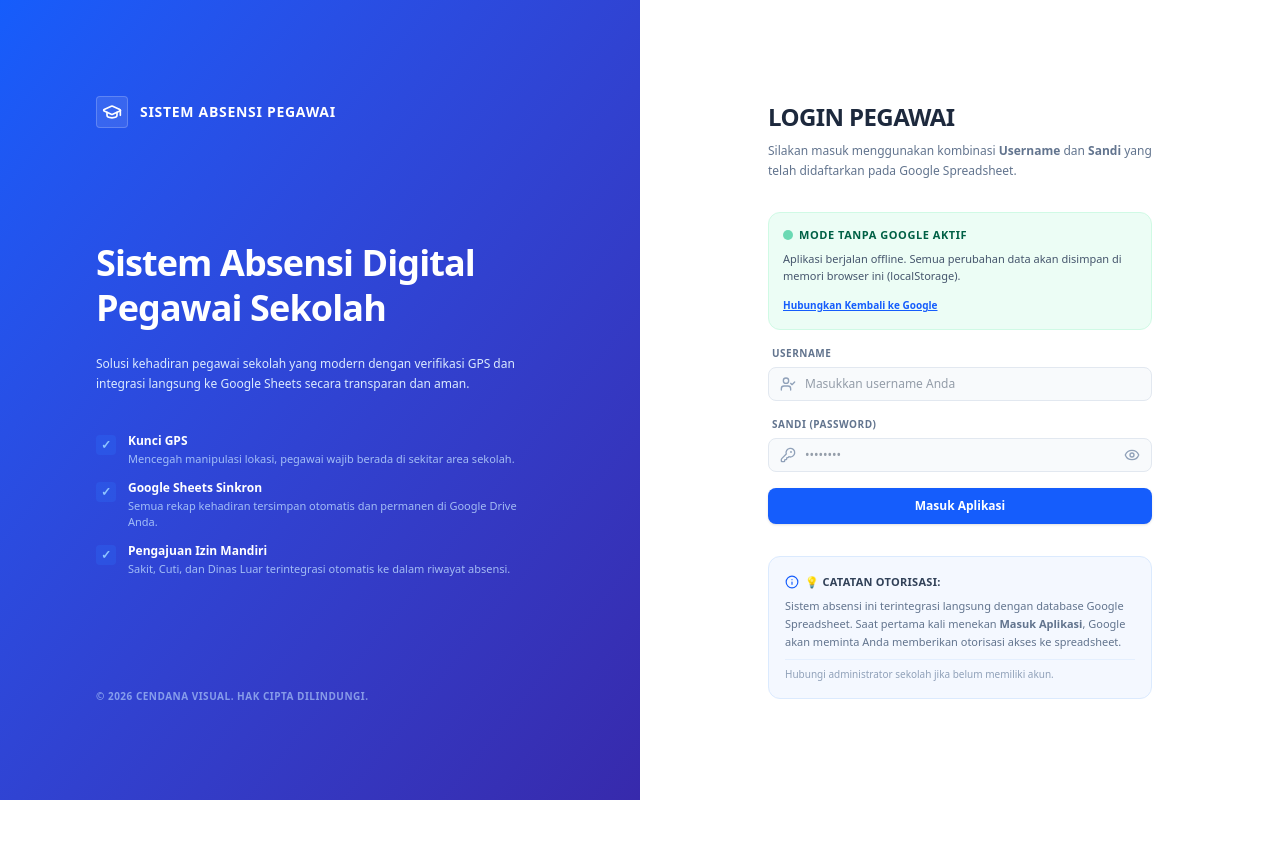
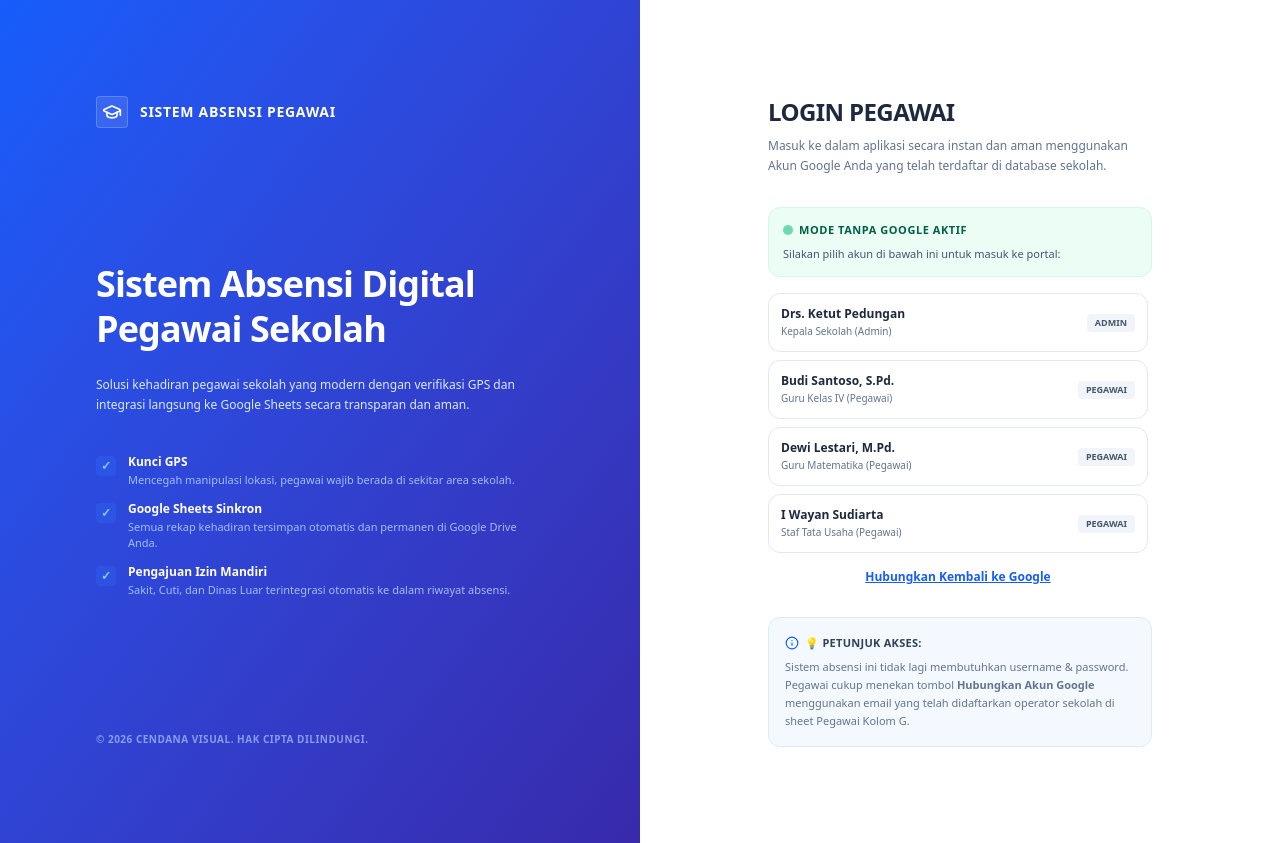
Before and after one commit to CendanaVisual/absen-stupa, a React (Vite) app: page / in a window 1280 px wide. Both pictures are taken after a click on the button "Gunakan Mode Tanpa Google (Lokal)". Before the commit the page ends 800 px from the top, so only its background shows below. Built offline with nearby package versions, Linux system fonts and the light colour scheme.

Commit message:
feat(auth): refactor user identification and roles
Update login validation to support master admin roles and map user account details based on employee list matches.

```diff
--- a/src/App.tsx
+++ b/src/App.tsx
@@ -187,15 +187,41 @@ export default function App() {
         }
 
         const isMasterAdmin = userEmail === 'sdn7pedungan63@gmail.com';
-        const isRegistered = isMasterAdmin || empList.some(emp => {
+        const matchedEmp = empList.find(emp => {
           const colG = (emp.googleEmail || emp.checkInStart || '').trim().toLowerCase();
           const colD = (emp.email || '').trim().toLowerCase();
           return colG === userEmail || colD === userEmail;
         });
 
-        if (!isRegistered) {
+        if (!isMasterAdmin && !matchedEmp) {
           await logout();
-          throw new Error(`Gagal Menghubungkan: Akun Google Anda (${userEmail}) belum terdaftar pada sheet Pegawai Kolom G. Silakan hubungi operator sekolah.`);
+          throw new Error(`Gagal Menghubungkan: Akun Google Anda (${userEmail}) belum terdaftar pada sheet Pegawai Kolom G. Silakan hubungi operator sekolah untuk mendaftarkan email Google Anda.`);
+        }
+
+        let loggedInAcc: UserAccount;
+        if (isMasterAdmin) {
+          const ketutEmp = empList.find(emp => emp.role.toLowerCase().includes('kepala'));
+          loggedInAcc = {
+            username: userEmail,
+            sandi: '',
+            nip: ketutEmp ? ketutEmp.id : 'admin',
+            role: 'admin',
+            name: ketutEmp ? ketutEmp.name : 'Administrator Sekolah'
+          };
+        } else if (matchedEmp) {
+          const isAdm = matchedEmp.role.toLowerCase().includes('kepala') ||
+                        matchedEmp.role.toLowerCase().includes('admin') ||
+                        matchedEmp.role.toLowerCase().includes('operator');
+          loggedInAcc = {
+            username: userEmail,
+            sandi: '',
+            nip: matchedEmp.id,
+            role: isAdm ? 'admin' : 'pegawai',
+            name: matchedEmp.name
+          };
+        } else {
+          await logout();
+          throw new Error('Gagal mengidentifikasi data pegawai Anda.');
         }
 
         // Save state on success
@@ -205,13 +231,16 @@ export default function App() {
         localStorage.setItem('sipeg_google_access_token', targetToken);
         setUser(result.user);
         setEmployees(empList);
+        setLoggedInAccount(loggedInAcc);
+        localStorage.setItem('sipeg_logged_in_account', JSON.stringify(loggedInAcc));
+        setNeedsAuth(false);
 
         // Clear any old UNAUTHORIZED error
         if (dataError?.includes('UNAUTHORIZED')) {
           setDataError(null);
         }
       } else {
-        throw new Error('Otorisasi Google diperlukan untuk memuat database spreadsheet.');
+        throw new Error('Otorisasi Google diperlukan untuk masuk ke aplikasi.');
       }
     } catch (err: any) {
       console.error(err);
@@ -221,7 +250,7 @@ export default function App() {
       } else if (errStr.includes('configuration-not-found') || err.code === 'auth/configuration-not-found') {
         setLoginError('auth/configuration-not-found');
       } else {
-        setLoginError(err.message || 'Gagal terhubung dengan akun Google Anda. Pastikan Anda mengizinkan semua akses.');
+        setLoginError(err.message || 'Gagal terhubung dengan akun Google Anda. Pastikan Anda mendaftarkan email Anda di spreadsheet.');
       }
     } finally {
       setIsLoggingIn(false);
@@ -260,109 +289,12 @@ export default function App() {
     }
 
     setLoginError(null);
-    setUsernameInput('');
-    setPasswordInput('');
   };
 
-  const handleLogin = async (e: React.FormEvent) => {
-    e.preventDefault();
-    if (!usernameInput.trim() || !passwordInput.trim()) {
-      setLoginError('Username dan Sandi wajib diisi.');
-      return;
-    }
-
-    setIsLoggingIn(true);
-    setLoginError(null);
-
-    try {
-      let currentToken = accessToken;
-
-      // 1. If we don't have an access token, prompt Google Sign-in to authorize Sheets integration
-      if (!currentToken) {
-        const result = await googleSignIn();
-        if (result) {
-          currentToken = result.accessToken;
-          setAccessTokenState(result.accessToken);
-          localStorage.setItem('sipeg_google_access_token', result.accessToken);
-          setUser(result.user);
-        } else {
-          throw new Error('Otorisasi Google diperlukan untuk memuat database spreadsheet.');
-        }
-      }
-
-      // 2. If spreadsheetId is not set, only allow the default setup admin
-      if (!spreadsheetId) {
-        if (usernameInput.trim() === 'admin' && passwordInput.trim() === 'admin123') {
-          const defaultAdmin: UserAccount = {
-            username: 'admin',
-            sandi: 'admin123',
-            nip: 'admin',
-            role: 'admin',
-            name: 'Administrator'
-          };
-          setLoggedInAccount(defaultAdmin);
-          localStorage.setItem('sipeg_logged_in_account', JSON.stringify(defaultAdmin));
+  const handleSelectOfflineAccount = (acc: UserAccount) => {
+    setLoggedInAccount(acc);
+    localStorage.setItem('sipeg_logged_in_account', JSON.stringify(acc));
     setNeedsAuth(false);
-          return;
-        } else {
-          throw new Error('Database belum diatur. Silakan masuk menggunakan username "admin" dan sandi "admin123" untuk masuk ke setup awal database.');
-        }
-      }
-
-      // 3. Load user accounts from the spreadsheet
-      try {
-        const accounts = await loadUserAccounts(spreadsheetId, currentToken);
-        const matched = accounts.find(
-          acc => acc.username.toLowerCase() === usernameInput.trim().toLowerCase() && acc.sandi === passwordInput.trim()
-        );
-
-        if (matched) {
-          // If we are online (not offline_token), verify that the connected Google Account matches this employee's registered Column G
-          if (currentToken !== 'offline_token') {
-            const googleUserEmail = (auth.currentUser?.email || user?.email || '').trim().toLowerCase();
-            const isMasterAdmin = googleUserEmail === 'sdn7pedungan63@gmail.com';
-
-            if (!isMasterAdmin && matched.role !== 'admin') {
-              const empList = employees.length > 0 ? employees : await loadEmployees(spreadsheetId, currentToken);
-              const emp = empList.find(e => e.id === matched.nip);
-              if (emp) {
-                const colG = (emp.googleEmail || emp.checkInStart || '').trim().toLowerCase();
-                const colD = (emp.email || '').trim().toLowerCase();
-                const isMatch = colG === googleUserEmail || colD === googleUserEmail;
-
-                if (!isMatch) {
-                  throw new Error(`Username "${matched.username}" terdaftar atas nama ${emp.name}, namun akun Google yang terhubung saat ini adalah "${googleUserEmail}". Akun Google Anda tidak sesuai dengan data pegawai Kolom G.`);
-                }
-              }
-            }
-          }
-
-          setLoggedInAccount(matched);
-          localStorage.setItem('sipeg_logged_in_account', JSON.stringify(matched));
-          setNeedsAuth(false);
-        } else {
-          setLoginError('Username atau Sandi salah.');
-        }
-      } catch (fetchErr: any) {
-        console.warn('Otorisasi Google Sheets kedaluwarsa atau bermasalah.', fetchErr);
-        // Clear expired token
-        setAccessTokenState(null);
-        localStorage.removeItem('sipeg_google_access_token');
-        throw new Error('Sesi Google Sheets Anda telah kedaluwarsa atau tidak valid. Silakan hubungkan ulang akun Google Anda terlebih dahulu.');
-      }
-    } catch (err: any) {
-      console.error(err);
-      const errStr = String(err.message || err.code || err);
-      if (errStr.includes('unauthorized-domain') || err.code === 'auth/unauthorized-domain') {
-        setLoginError('auth/unauthorized-domain');
-      } else if (errStr.includes('configuration-not-found') || err.code === 'auth/configuration-not-found') {
-        setLoginError('auth/configuration-not-found');
-      } else {
-        setLoginError(err.message || 'Gagal login. Pastikan Anda memiliki koneksi internet dan izin Google Sheets valid.');
-      }
-    } finally {
-      setIsLoggingIn(false);
-    }
   };
 
   const handleLogout = () => {
@@ -579,7 +511,7 @@ export default function App() {
             <div>
               <h2 className="text-2xl font-black text-slate-800 tracking-tight uppercase">Login Pegawai</h2>
               <p className="text-xs text-slate-500 mt-2 leading-relaxed">
-                Silakan masuk menggunakan kombinasi <strong>Username</strong> dan <strong>Sandi</strong> yang telah didaftarkan pada Google Spreadsheet.
+                Masuk ke dalam aplikasi secara instan dan aman menggunakan Akun Google Anda yang telah terdaftar di database sekolah.
               </p>
             </div>
 
@@ -642,8 +574,35 @@ export default function App() {
                       Mode Tanpa Google Aktif
                     </span>
                     <p className="text-[11px] leading-relaxed text-slate-600">
-                      Aplikasi berjalan offline. Semua perubahan data akan disimpan di memori browser ini (localStorage).
+                      Silakan pilih akun di bawah ini untuk masuk ke portal:
                     </p>
+                  </div>
+                )}
+
+                {accessToken === 'offline_token' ? (
+                  <div className="space-y-2 max-h-[300px] overflow-y-auto pr-1">
+                    {[
+                      { username: "ketut", sandi: "", nip: "196512311988031001", role: "admin", name: "Drs. Ketut Pedungan", desc: "Kepala Sekolah (Admin)" },
+                      { username: "budi", sandi: "", nip: "199001012020121001", role: "pegawai", name: "Budi Santoso, S.Pd.", desc: "Guru Kelas IV (Pegawai)" },
+                      { username: "dewi", sandi: "", nip: "198505122015042002", role: "pegawai", name: "Dewi Lestari, M.Pd.", desc: "Guru Matematika (Pegawai)" },
+                      { username: "wayan", sandi: "", nip: "197808202008011003", role: "pegawai", name: "I Wayan Sudiarta", desc: "Staf Tata Usaha (Pegawai)" }
+                    ].map((acc, i) => (
+                      <button
+                        key={i}
+                        type="button"
+                        onClick={() => handleSelectOfflineAccount(acc)}
+                        className="w-full text-left p-3 bg-white hover:bg-slate-50 border border-slate-200 rounded-xl transition-all cursor-pointer hover:border-blue-300 hover:shadow-sm flex items-center justify-between"
+                      >
+                        <div>
+                          <p className="font-bold text-xs text-slate-800">{acc.name}</p>
+                          <p className="text-[10px] text-slate-500 mt-0.5">{acc.desc}</p>
+                        </div>
+                        <span className="text-[9px] bg-slate-100 px-2 py-0.5 rounded font-bold uppercase text-slate-600">
+                          {acc.role}
+                        </span>
+                      </button>
+                    ))}
+
                     <button
                       type="button"
                       onClick={() => {
@@ -652,14 +611,13 @@ export default function App() {
                         localStorage.removeItem('sipeg_google_access_token');
                         localStorage.removeItem('absensi_spreadsheet_id');
                       }}
-                      className="text-[10px] text-blue-600 hover:text-blue-800 font-bold underline cursor-pointer pt-0.5"
+                      className="text-xs text-blue-600 hover:text-blue-800 font-bold underline cursor-pointer block text-center w-full pt-2"
                     >
                       Hubungkan Kembali ke Google
                     </button>
                   </div>
-                )}
-
-                {accessToken && accessToken !== 'offline_token' && (
+                ) : (
+                  <div className="space-y-4">
                     <div className="p-3 bg-blue-50 border border-blue-100 rounded-xl flex items-center justify-between text-xs text-blue-800 shadow-sm" id="google-connected-badge">
                       <div className="flex items-center gap-2 overflow-hidden">
                         <div className="w-2 h-2 rounded-full bg-emerald-500 animate-pulse shrink-0"></div>
@@ -685,91 +643,25 @@ export default function App() {
                         Putuskan
                       </button>
                     </div>
-                )}
 
-                <form onSubmit={handleLogin} className="space-y-4 w-full">
-                  <div>
-                    <label className="block text-[10px] font-bold text-slate-500 uppercase tracking-wider mb-1.5 pl-1">
-                      Username
-                    </label>
-                    <div className="relative">
-                      <span className="absolute inset-y-0 left-0 pl-3 flex items-center text-slate-400">
-                        <UserCheck className="w-4 h-4" />
-                      </span>
-                      <input
-                        type="text"
-                        value={usernameInput}
-                        onChange={(e) => setUsernameInput(e.target.value)}
-                        placeholder="Masukkan username Anda"
-                        className="w-full pl-9 pr-3 py-2 bg-slate-50 border border-slate-200 rounded-lg text-xs focus:outline-none focus:border-blue-500 focus:bg-white transition-all text-slate-700"
-                        required
-                        disabled={isLoggingIn}
-                        id="login-username"
-                      />
+                    <div className="p-4 bg-amber-50 border border-amber-100 rounded-xl text-xs text-amber-950 space-y-1">
+                      <p className="font-bold">Menghubungkan Akun Pegawai...</p>
+                      <p className="text-[11px] leading-relaxed text-slate-600">
+                        Sistem sedang memverifikasi email Google Anda dan mencocokkannya dengan database pegawai. Mohon tunggu sejenak.
+                      </p>
                     </div>
                   </div>
-
-                  <div>
-                    <label className="block text-[10px] font-bold text-slate-500 uppercase tracking-wider mb-1.5 pl-1">
-                      Sandi (Password)
-                    </label>
-                    <div className="relative">
-                      <span className="absolute inset-y-0 left-0 pl-3 flex items-center text-slate-400">
-                        <KeyRound className="w-4 h-4" />
-                      </span>
-                      <input
-                        type={showPassword ? "text" : "password"}
-                        value={passwordInput}
-                        onChange={(e) => setPasswordInput(e.target.value)}
-                        placeholder="••••••••"
-                        className="w-full pl-9 pr-10 py-2 bg-slate-50 border border-slate-200 rounded-lg text-xs focus:outline-none focus:border-blue-500 focus:bg-white transition-all text-slate-700"
-                        required
-                        disabled={isLoggingIn}
-                        id="login-password"
-                      />
-                      <button
-                        type="button"
-                        onClick={() => setShowPassword(!showPassword)}
-                        className="absolute inset-y-0 right-0 pr-3 flex items-center text-slate-400 hover:text-slate-600 transition-colors"
-                        title={showPassword ? "Sembunyikan Sandi" : "Tampilkan Sandi"}
-                      >
-                        {showPassword ? <EyeOff className="w-4 h-4" /> : <Eye className="w-4 h-4" />}
-                      </button>
-                    </div>
-                  </div>
-
-                  {renderLoginError()}
-
-                  <button
-                    type="submit"
-                    disabled={isLoggingIn}
-                    className="w-full flex items-center justify-center gap-2 px-4 py-2.5 bg-blue-600 hover:bg-blue-700 text-white rounded-lg text-xs font-bold transition-all disabled:opacity-50 cursor-pointer shadow-sm active:scale-[0.98]"
-                    id="btn-login-submit"
-                  >
-                    {isLoggingIn ? (
-                      <>
-                        <Loader2 className="w-3.5 h-3.5 animate-spin" />
-                        <span>Mengecek & Menyinkronkan...</span>
-                      </>
-                    ) : (
-                      <span>Masuk Aplikasi</span>
                 )}
-                  </button>
-                </form>
               </div>
             )}
 
             <div className="p-4 bg-blue-50/70 rounded-xl border border-blue-100 flex flex-col gap-1.5 text-[11px] leading-relaxed text-slate-500">
               <span className="font-bold text-slate-700 flex items-center gap-1.5 uppercase tracking-wide">
                 <Info className="w-3.5 h-3.5 text-blue-600" />
-                💡 Catatan Otorisasi:
+                💡 Petunjuk Akses:
               </span>
               <p>
-                Sistem absensi ini terintegrasi langsung dengan database Google Spreadsheet.
-                Saat pertama kali menekan <strong>Masuk Aplikasi</strong>, Google akan meminta Anda memberikan otorisasi akses ke spreadsheet.
-              </p>
-              <p className="border-t border-blue-100/60 pt-1.5 mt-0.5 text-slate-400 text-[10px]">
-                Hubungi administrator sekolah jika belum memiliki akun.
+                Sistem absensi ini tidak lagi membutuhkan username & password. Pegawai cukup menekan tombol <strong>Hubungkan Akun Google</strong> menggunakan email yang telah didaftarkan operator sekolah di sheet Pegawai Kolom G.
               </p>
             </div>
           </div>
```
Lines whose indentation alone changed are shown as unchanged.
